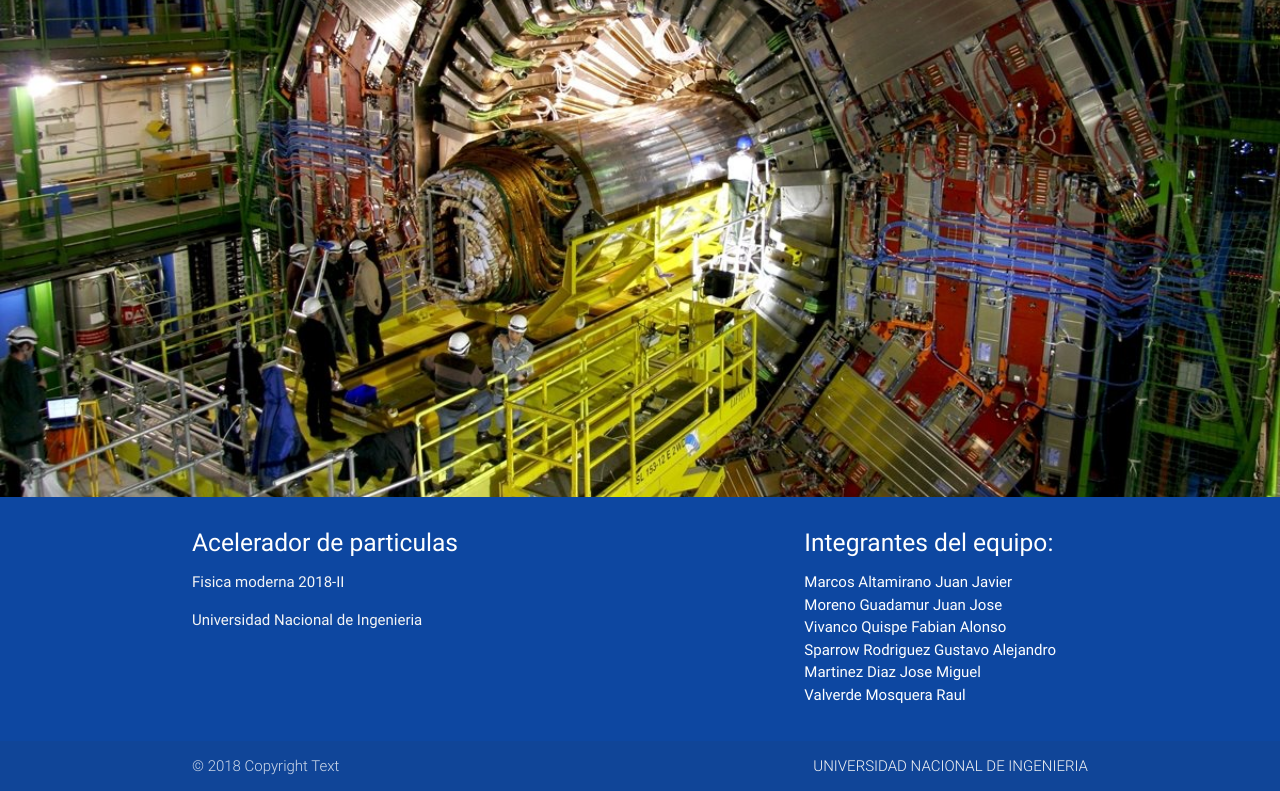
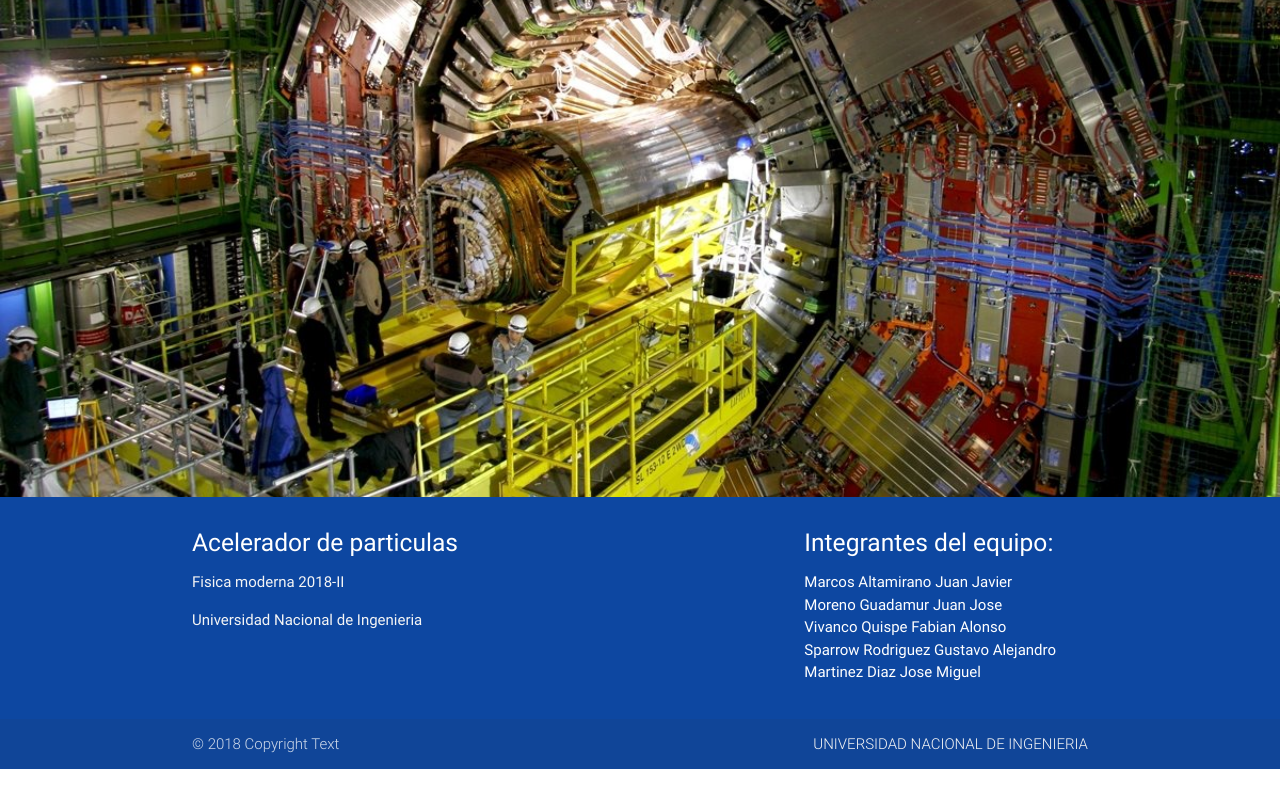
Before and after one commit to JJPhoenix/ciclotron, a plain HTML site: page index.html in a window 1280 px wide. Shown: the part 986-1777 px from the top of the page. After the commit the page ends 1755 px from the top, so only its background shows below. Drawn offline with nearby package versions, Linux system fonts and the light colour scheme; some packages are replaced by stand-ins of ours.

Commit message:
eliminar

```diff
--- a/index.html
+++ b/index.html
@@ -246,7 +246,6 @@
                             <li>Vivanco Quispe Fabian Alonso</li>
                             <li>Sparrow Rodriguez Gustavo Alejandro</li>
                             <li>Martinez Diaz Jose Miguel</li>
-                            <li>Valverde Mosquera Raul</li>
                         </ul>
                     </div>
                 </div>
```
